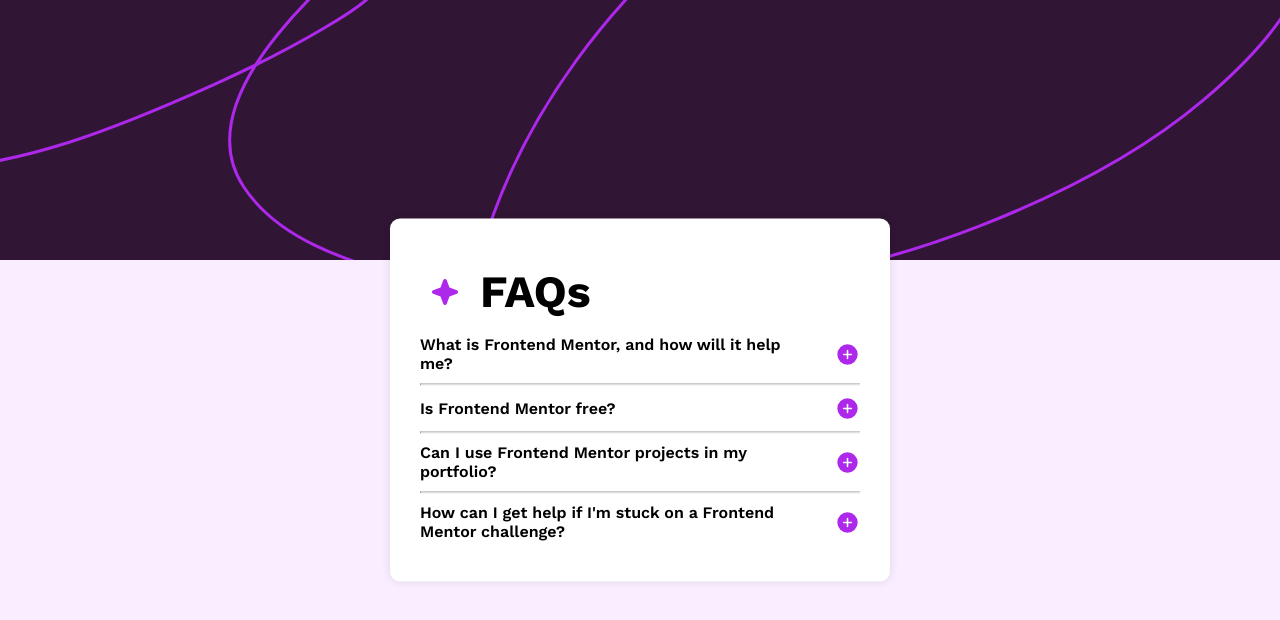
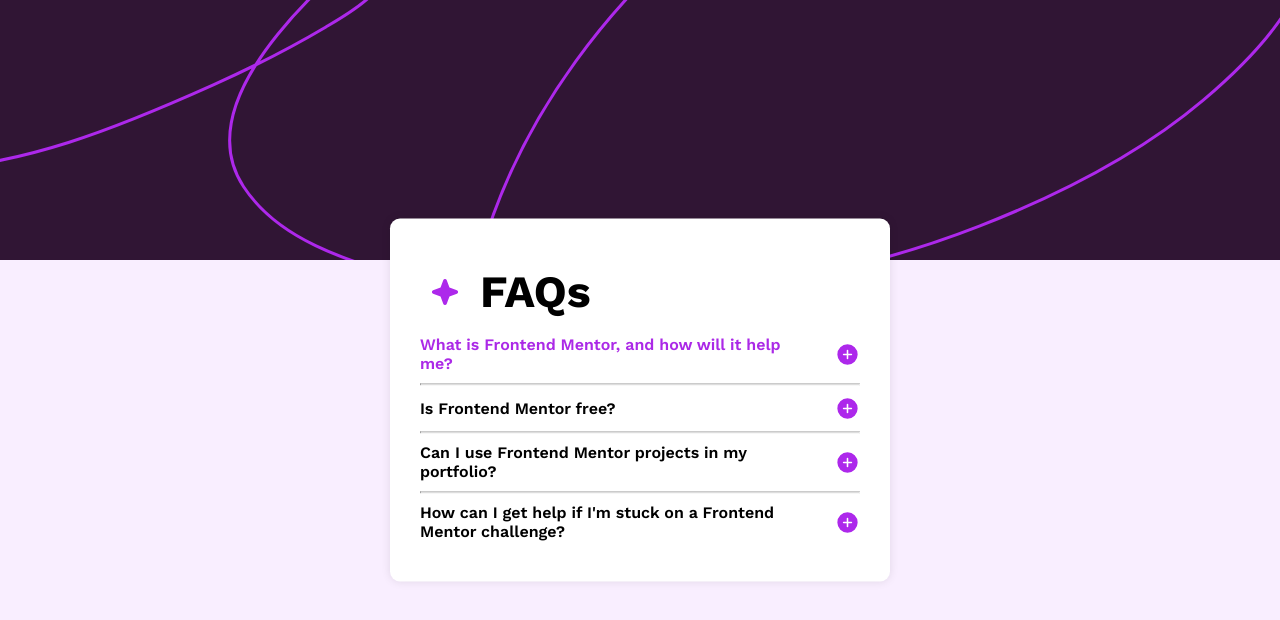
Before and after one commit to bulhoesgabriel/frontend-mentor, a plain HTML site: page faq-accordion/index.html in a window 1280 px wide. In both pictures the pointer is over the button "What is Frontend Mentor, and how will it help me?". Drawn offline with Linux system fonts and the light colour scheme.

Commit message:
faq-accordion hover update

```diff
--- a/faq-accordion/style.css
+++ b/faq-accordion/style.css
@@ -83,6 +83,10 @@ body {
     text-align: left;
 }
 
+.card .questions button:hover {
+    color: #AB29E7;
+}
+
 .card .questions img {
     width: 55px;
     padding-left: 30px;
```
